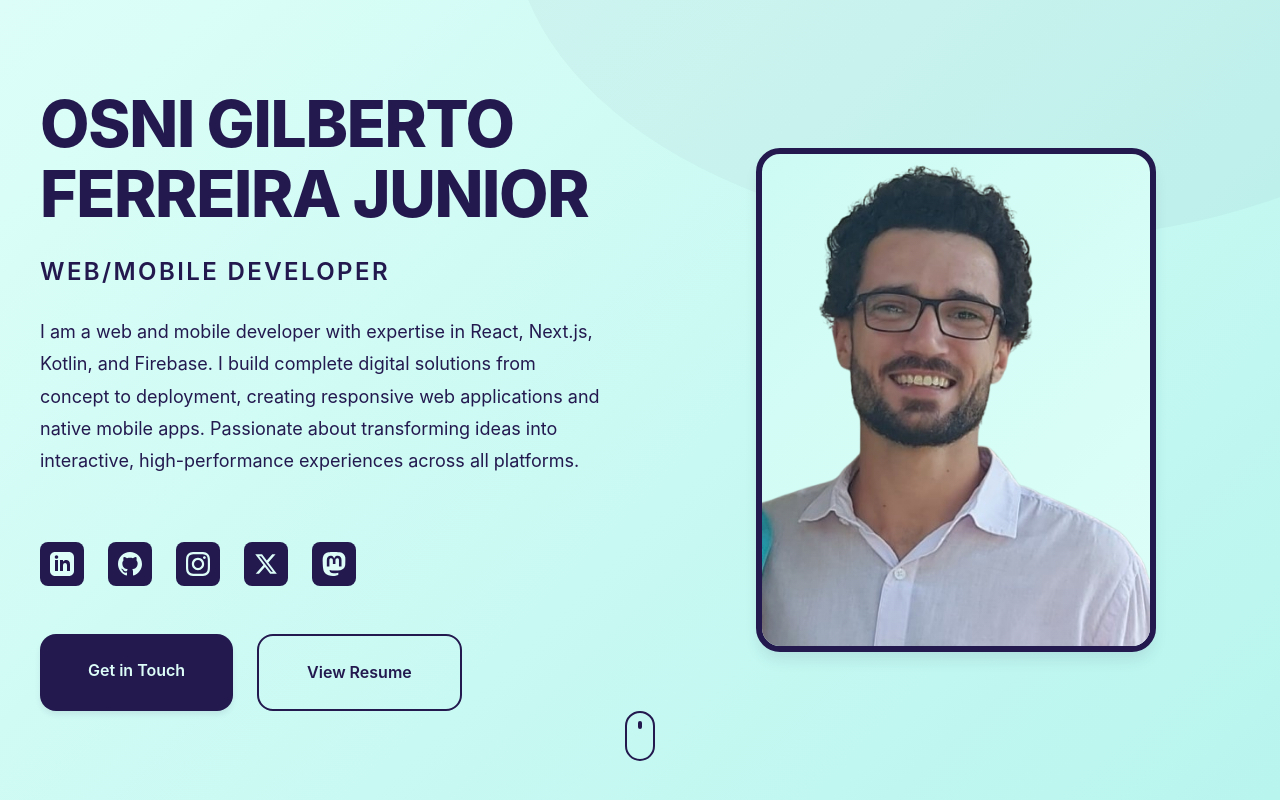
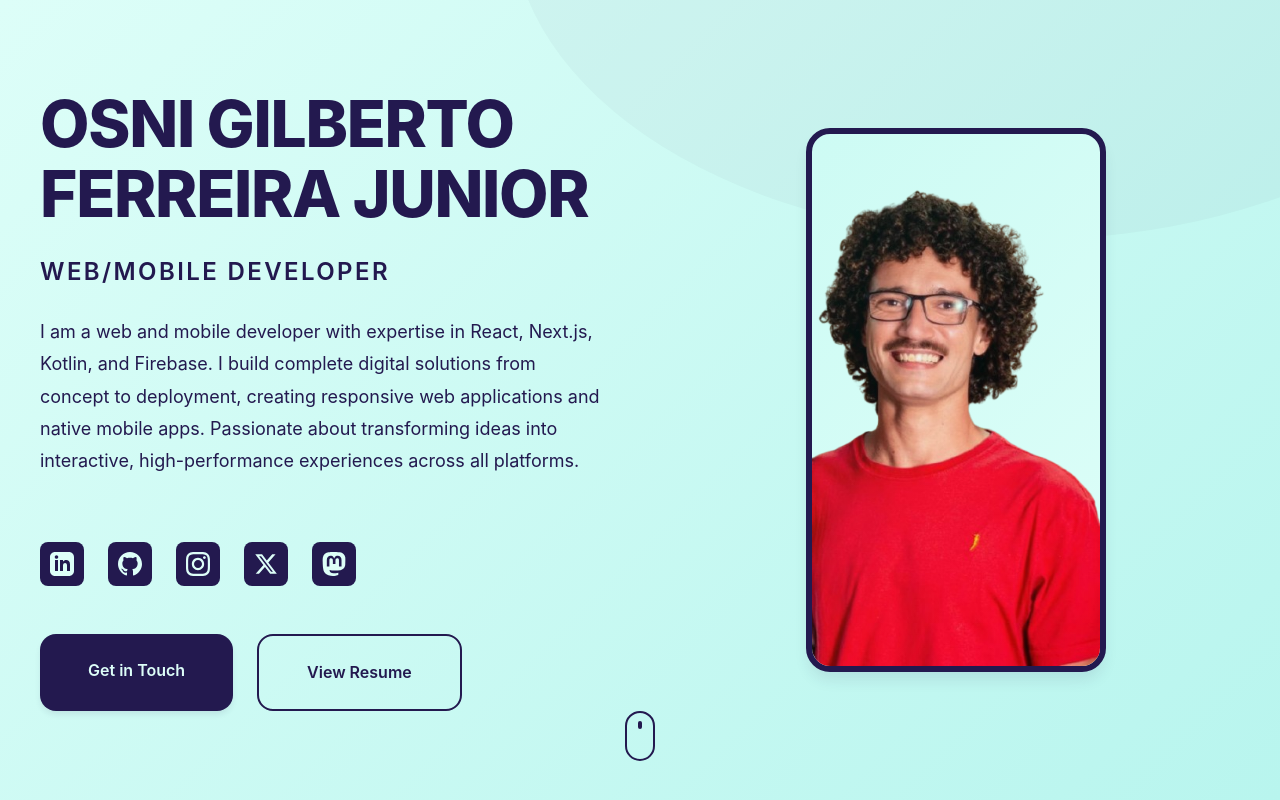
Before and after one commit to Osnigilberto/new-portfolio, a Next.js app: page / in a window 1280 px wide. Shown: the top 800 px of the page. Built offline with nearby package versions, Linux system fonts and the light colour scheme.

Commit message:
edit image

```diff
--- a/src/components/Hero/Hero.jsx
+++ b/src/components/Hero/Hero.jsx
@@ -174,10 +174,10 @@ const Hero = () => {
         >
           <div className={styles.imageWrapper}>
             <Image
-              src="/logo-portfolio1.png"
+              src="/image-profile1.png"
               alt="Osni Gilberto Ferreira Junior"
-              width={600}
-              height={600}
+              width={900}
+              height={900}
               priority
               className={styles.profileImage}
             />
--- a/src/components/Hero/Hero.module.css
+++ b/src/components/Hero/Hero.module.css
@@ -178,7 +178,7 @@
 .imageWrapper {
   position: relative;
   width: 100%;
-  max-width: 400px;
+  max-width: 300px;
   border-radius: var(--border-radius-lg); /* Bordas arredondadas ao invés de círculo */
   overflow: hidden;
   border: 6px solid var(--color-secondary);
```
Also changed, not shown: public/image-profile1.png (added).
